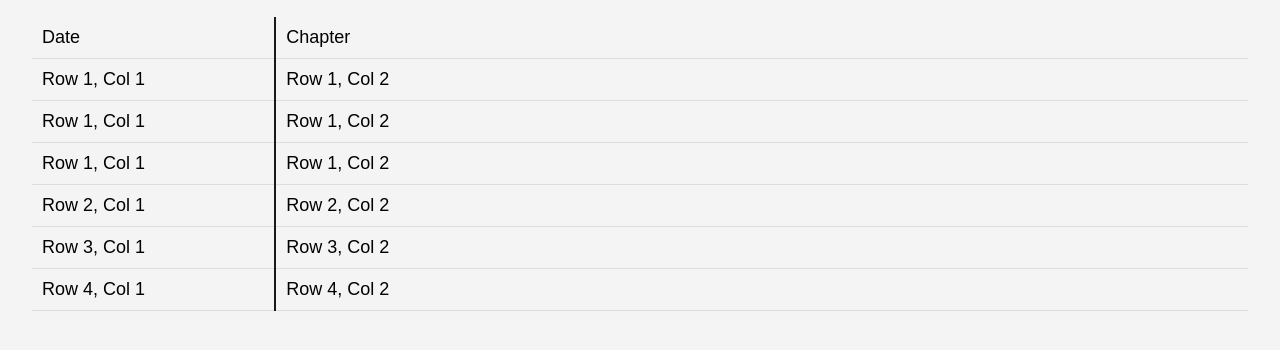
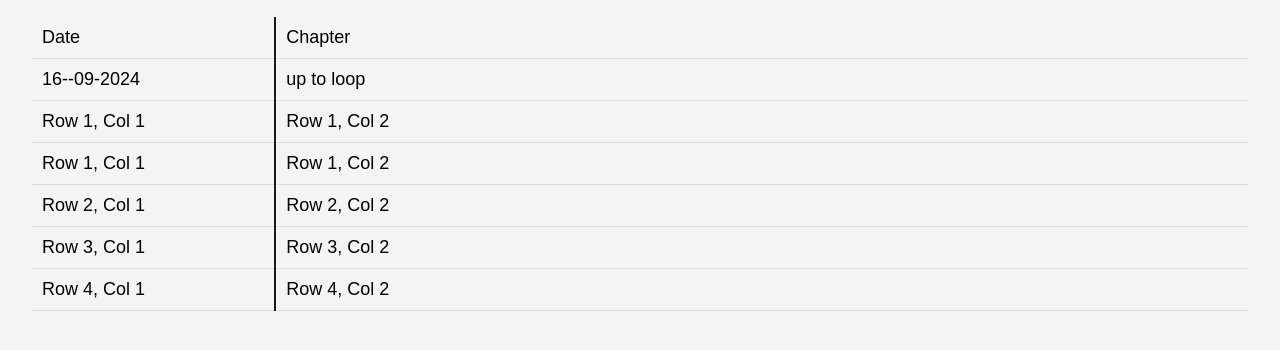
Before and after one commit to Dillippanda/studyUpdate, a plain HTML site: page CPP.html in a window 1280 px wide. Shown: the part 80-430 px from the top of the page. Drawn offline with Linux system fonts and the light colour scheme.

Commit message:
Update CPP.html

```diff
--- a/CPP.html
+++ b/CPP.html
@@ -63,8 +63,8 @@
             <td>Chapter</td>
         </tr>
         <tr>
-            <td>Row 1, Col 1</td>
-            <td>Row 1, Col 2</td>
+            <td>16--09-2024</td>
+            <td>up to loop</td>
         </tr>
         <tr>
             <td>Row 1, Col 1</td>
```
